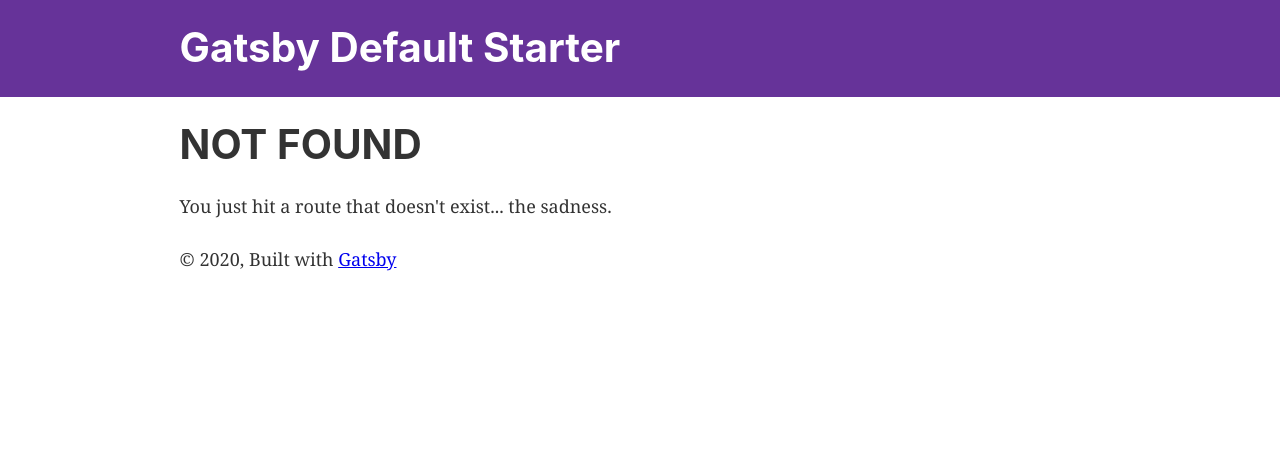
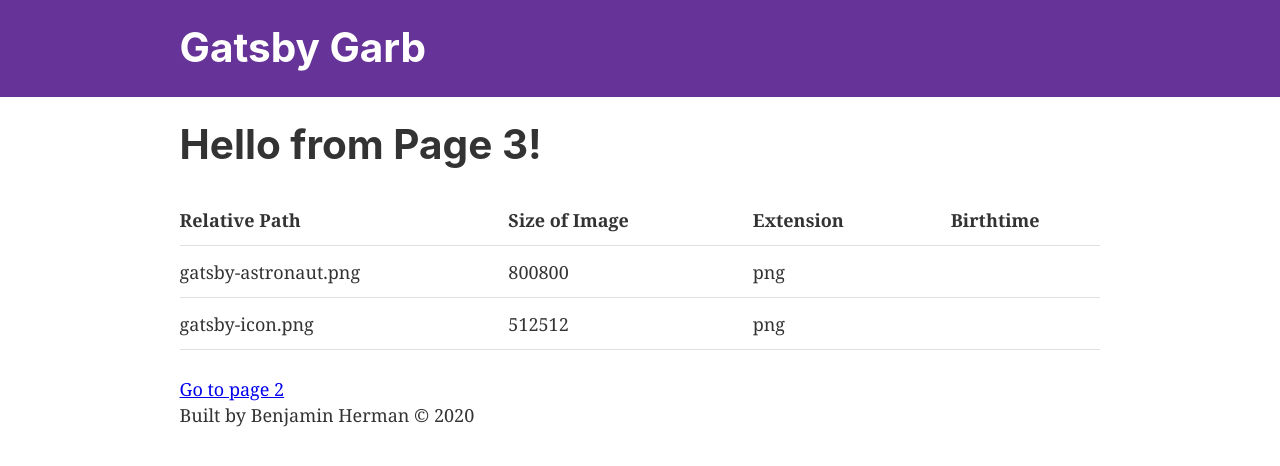
Before and after one commit to bherman371/gatsby-garb, a Gatsby site: page /posts/page-3 in a window 1280 px wide. Before the commit this address had no page. Built offline with nearby package versions, Linux system fonts and the light colour scheme; Gatsby itself is replaced by a stand-in of ours.

Commit message:
Added page-3

```diff
--- a/gatsby-config.js
+++ b/gatsby-config.js
@@ -1,8 +1,9 @@
 module.exports = {
   siteMetadata: {
-    title: `Gatsby Default Starter`,
+    title: `Gatsby Garb`,
     description: `Kick off your next, great Gatsby project with this default starter. This barebones starter ships with the main Gatsby configuration files you might need.`,
-    author: `@gatsbyjs`,
+    author: `Benjamin Herman`,
+    createdAt: 2020
   },
   plugins: [
     `gatsby-plugin-react-helmet`,
--- a/src/components/layout.js
+++ b/src/components/layout.js
@@ -7,23 +7,31 @@
 
 import React from "react"
 import PropTypes from "prop-types"
-import { useStaticQuery, graphql } from "gatsby"
+import { StaticQuery, graphql } from "gatsby"
 
 import Header from "./header"
 import "./layout.css"
 
-const Layout = ({ children }) => {
-  const data = useStaticQuery(graphql`
-    query SiteTitleQuery {
+const getSiteMetadata = graphql`
+{
   site {
     siteMetadata {
       title
+      author
+      createdAt
     }
   }
+}`
+
+Layout.propTypes = {
+  children: PropTypes.node.isRequired,
 }
-  `)
 
+export default function Layout ({ children }) {
   return (
+    <StaticQuery
+      query={getSiteMetadata}
+      render={data => (
         <>
           <Header siteTitle={data.site.siteMetadata.title} />
           <div
@@ -35,17 +43,12 @@
           >
             <main>{children}</main>
             <footer>
-          © {new Date().getFullYear()}, Built with
-          {` `}
-          <a href="https://www.gatsbyjs.org">Gatsby</a>
+              Built by{' '}
+              {data.site.siteMetadata.author} © {data.site.siteMetadata.createdAt}
             </footer>
           </div>
         </>
+      )}
+    />
   )
 }
-
-Layout.propTypes = {
-  children: PropTypes.node.isRequired,
-}
-
-export default Layout
--- /dev/null
+++ b/src/pages/posts/page-3.js
@@ -0,0 +1,50 @@
+import React from 'react'
+import { graphql, StaticQuery, Link } from 'gatsby'
+
+import Layout from '../../components/layout'
+
+const getImageData = graphql`
+{
+    allFile {
+      edges {
+        node {
+            relativePath
+            size
+            extension
+            birthTime
+        }
+      }
+    }
+}`
+
+export default () => (
+    <Layout>
+        <h1>Hello from Page 3!</h1>
+        <StaticQuery
+            query={getImageData}
+            render={data => (
+                <table>
+                    <thead>
+                        <tr>
+                            <th>Relative Path</th>
+                            <th>Size of Image</th>
+                            <th>Extension</th>
+                            <th>Birthtime</th>
+                        </tr>
+                    </thead>
+                    <tbody>
+                        {data.allFile.edges.map(({ node }, index) => (
+                            <tr key={index}>
+                                <td>{node.relativePath}</td>
+                                <td>{node.size}</td>
+                                <td>{node.extension}</td>
+                                <td>{node.birthTime}</td>
+                            </tr>
+                        ))}
+                    </tbody>
+                </table>
+            )}
+        />
+        <Link to="/page-2">Go to page 2</Link>
+    </Layout>
+)
```
Lines whose indentation alone changed are shown as unchanged.
